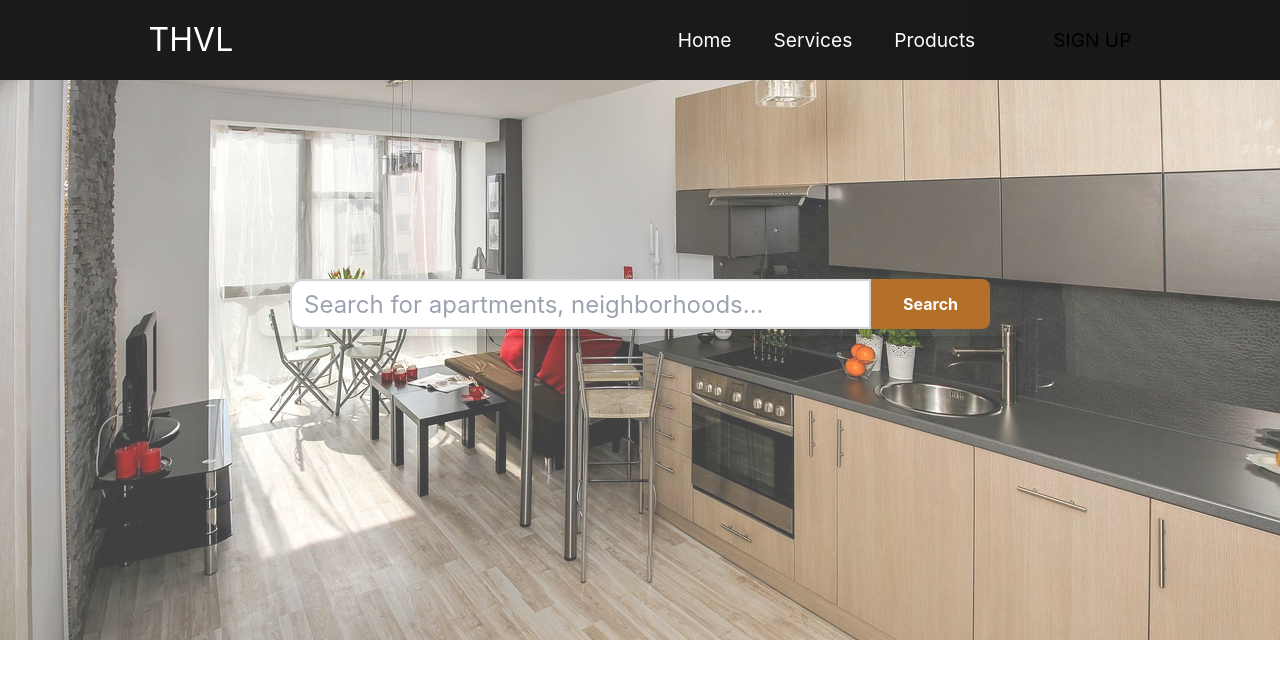
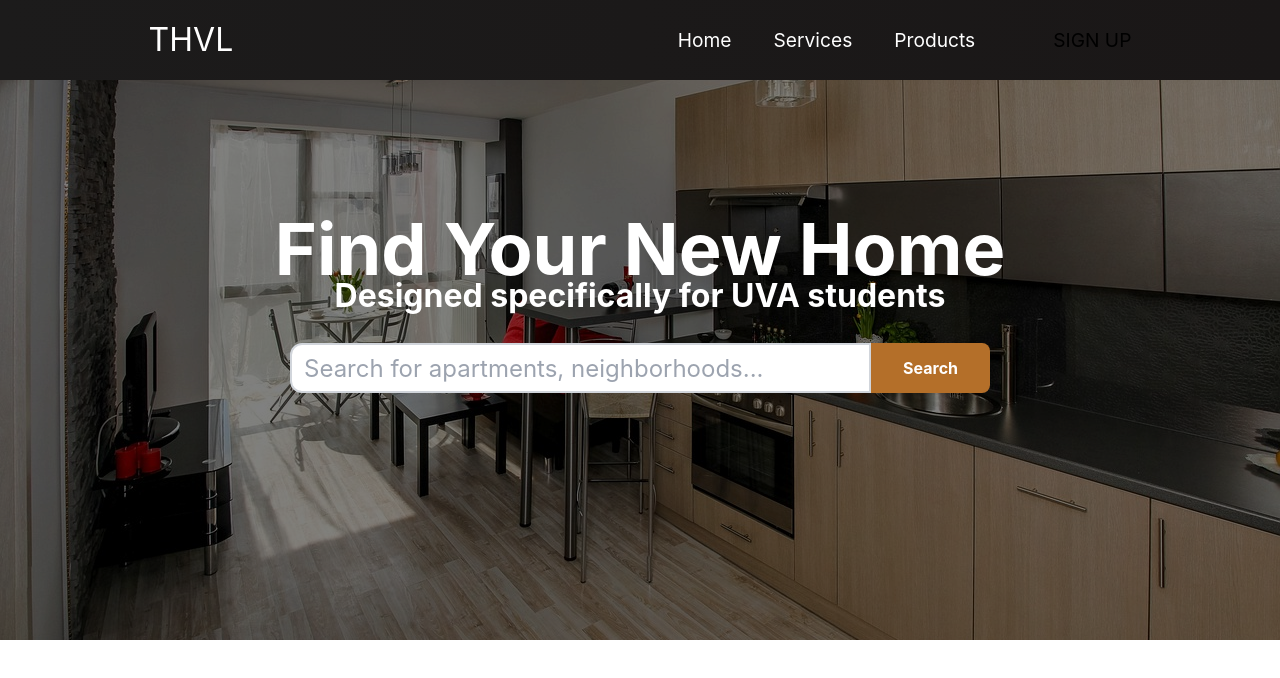
Before and after one commit to albertkangg/hoohousing, a React (Create React App) app in the folder test-app/: page / in a window 1280 px wide. Shown: the top 678 px of the page. Built offline with nearby package versions, Linux system fonts and the light colour scheme.

Commit message:
hero section code
updated brightness of image and added central text

```diff
--- a/test-app/src/components/Hero.jsx
+++ b/test-app/src/components/Hero.jsx
@@ -16,9 +16,11 @@ const Hero = () => {
             <img
                 src={hero}
                 alt="hero"
-                className="absolute w-full h-[70%] object-cover z-0 inset-0 opacity-75"
+                className="absolute w-full h-[70%] object-cover z-0 inset-0 brightness-50"
             />
-            <div className="relative flex mt-[15%] items-center p-2 sm:p-4 md:p-6 lg:p-8 rounded-xl shadow-lg max-w-4xl mx-auto h-[5vh]">
+            <h1 className="absolute my-[9%] flex justify-center font-bold text-white text-[72px] w-screen">Find Your New Home</h1>
+            <p className="absolute flex my-[15%] justify-center font-bold text-white text-[32px] w-screen">Designed specifically for UVA students</p>
+            <div className="relative flex mt-[20%] items-center p-2 sm:p-4 md:p-6 lg:p-8 rounded-xl max-w-4xl mx-auto h-[5vh]">
                 <form onSubmit={handleSearch} className="relative flex w-[700px] h-[50px]">
                     <input
                         type="text"
```
